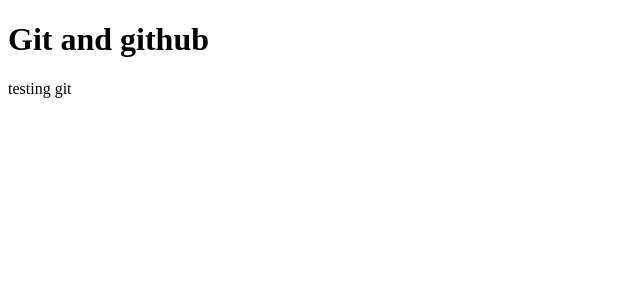
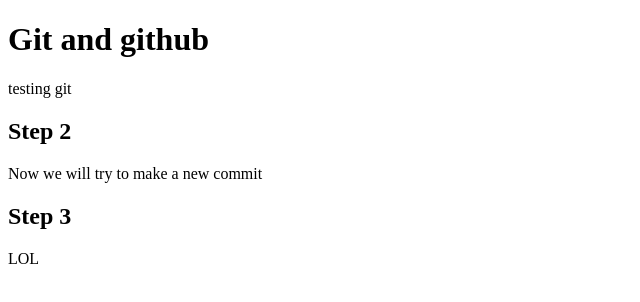
Before and after one commit to chlamydamanada/First, a plain HTML site: page index.html in a window 1280 px wide. Shown: the whole page, without its empty margins (0-640 px from the left). Drawn offline with Linux system fonts and the light colour scheme.

Commit message:
Step 2
r local commits)

```diff
--- a/index.html
+++ b/index.html
@@ -1,3 +1,5 @@
+
+
 <!DOCTYPE html>
 <html>
 <head>
@@ -7,5 +9,9 @@
 <body>
  <h1 id="main-heading">Git and github</h1>
  <p>testing git</p>
+ <h2>Step 2</h2>
+ <p>Now we will try to make a new commit</p>
+ <h2>Step 3</h2>
+ <p> LOL</p>
  </body>
 </html>
```
